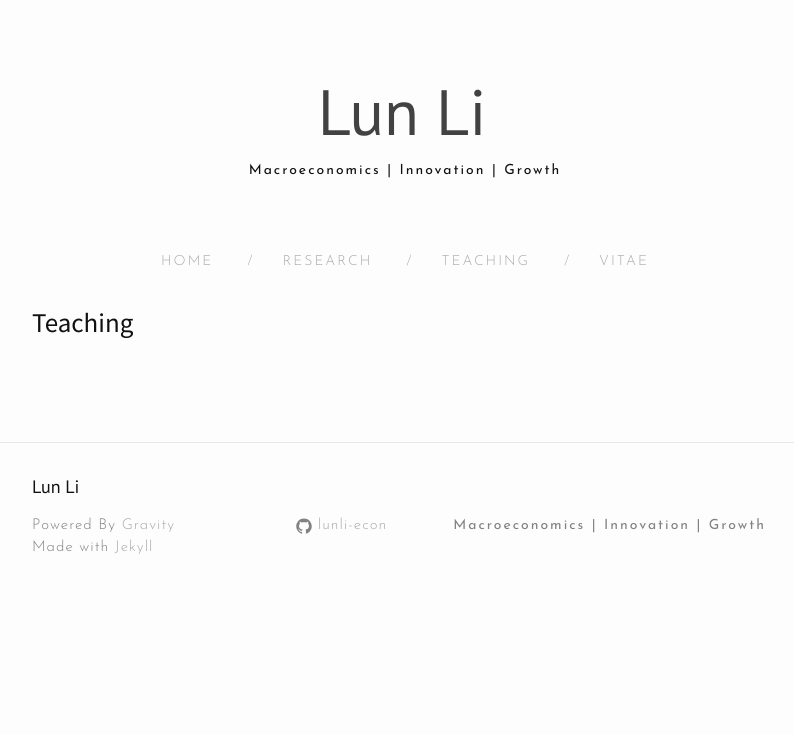
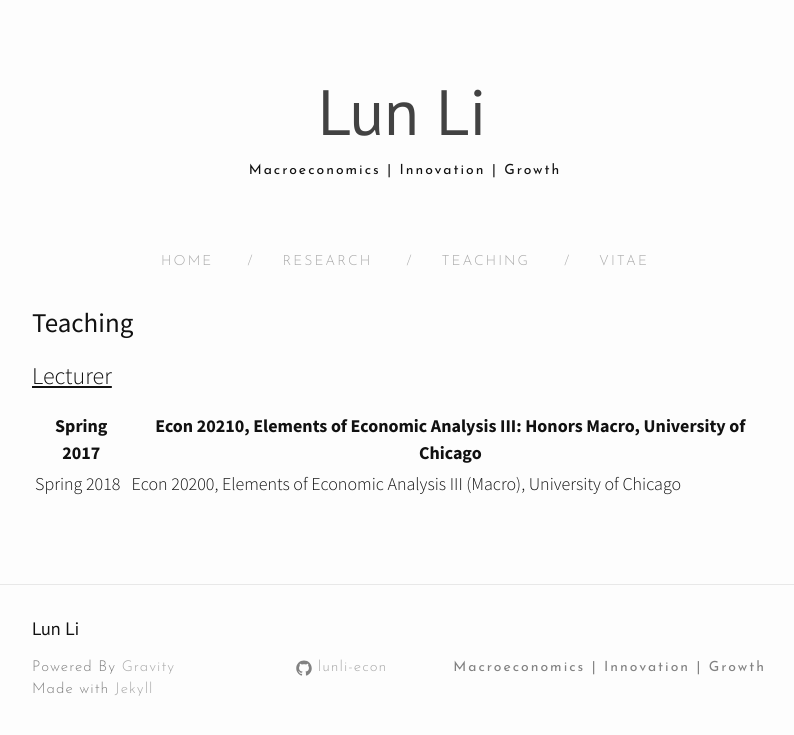
Before and after one commit to lunli-econ/lunli-econ.github.io, a Jekyll site: the page built from 2teaching.md, in a window 1280 px wide. Shown: the top 735 px of the page, without its empty margins (238-1032 px from the left). Built offline with Jekyll 4.4.1, drawn with Linux system fonts in a browser that asks for light colours; nearby versions of some CDN libraries.

Commit message:
update teaching

```diff
--- a/2teaching.md
+++ b/2teaching.md
@@ -4,3 +4,9 @@ title: Teaching
 permalink: /Teaching/
 ---
 # Teaching
+
+<u>Lecturer</u>
+
+| Spring 2017 | Econ 20210, Elements of Economic Analysis III: Honors Macro, University of Chicago |
+| ----------- | ------------------------------------------------------------ |
+| Spring 2018 | Econ 20200, Elements of Economic Analysis III (Macro), University of Chicago |
```
